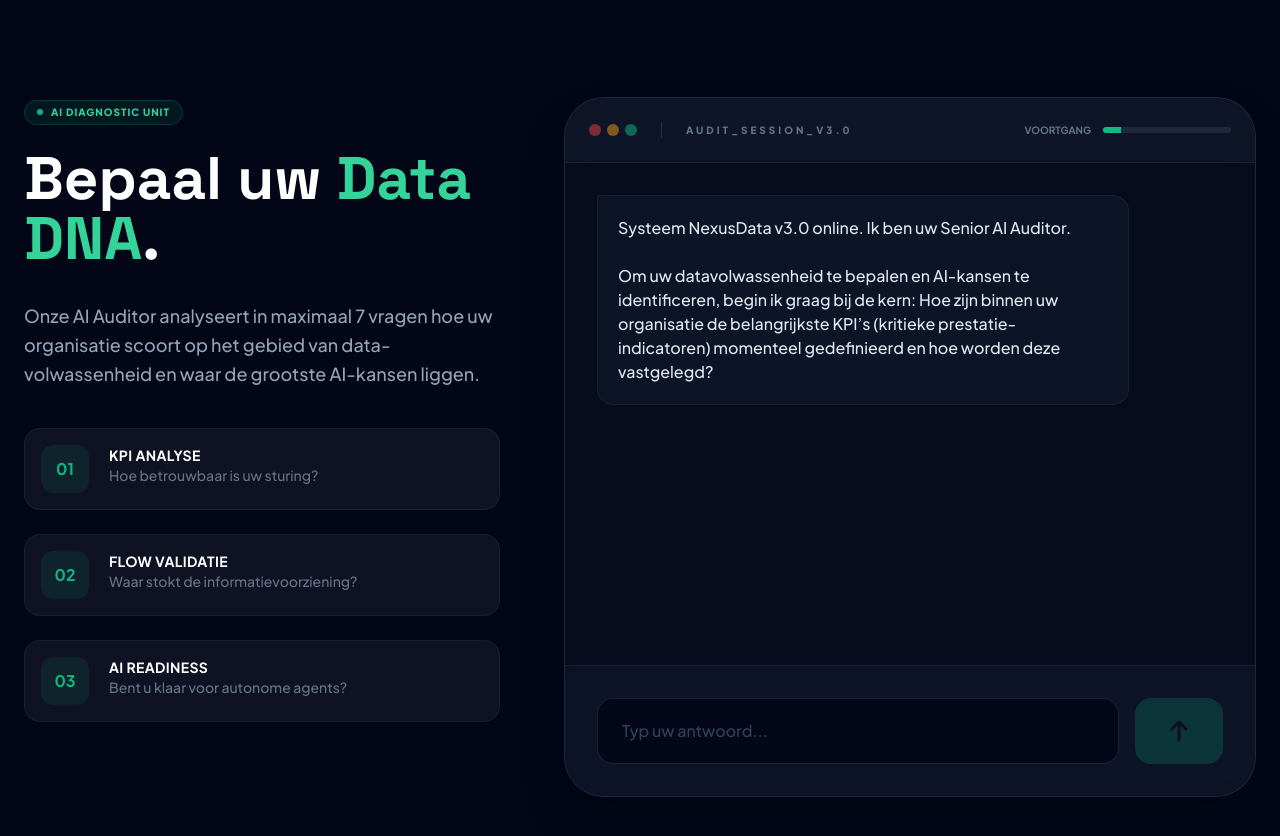
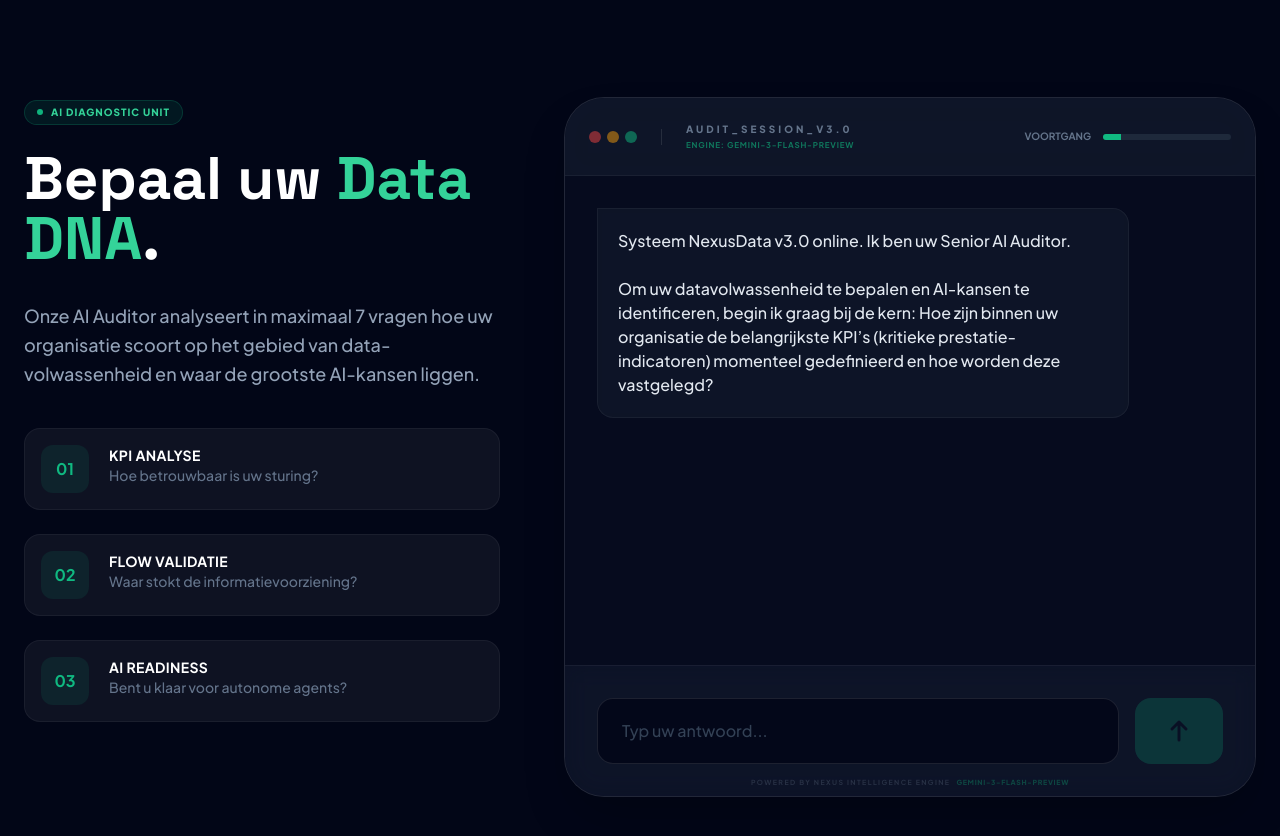
Before and after one commit to steflennips/WebsiteJS, a React (Vite) app: page / in a window 1280 px wide. Shown: the part 1560-2396 px from the top of the page. Built offline with nearby package versions, Linux system fonts and the light colour scheme.

Commit message:
feat: Display Gemini model engine in UI
Showcases the currently used Gemini model engine within the Maturity Agent UI for transparency.
Also extracts the GEMINI_MODEL constant to services/gemini.ts for better reusability and clarity.

```diff
--- a/components/MaturityAgent.tsx
+++ b/components/MaturityAgent.tsx
@@ -1,6 +1,6 @@
 
 import React, { useState, useRef, useEffect } from 'react';
-import { chatWithAgent } from '../services/gemini';
+import { chatWithAgent, GEMINI_MODEL } from '../services/gemini';
 import { Message, MaturityResult } from '../types';
 
 const MaturityAgent: React.FC = () => {
@@ -105,7 +105,10 @@ const MaturityAgent: React.FC = () => {
                     <div className="w-3 h-3 rounded-full bg-emerald-500/50"></div>
                   </div>
                   <div className="h-4 w-px bg-white/10 mx-2"></div>
+                  <div className="flex flex-col">
                     <span className="text-[10px] font-black tracking-[0.3em] text-slate-500 uppercase">AUDIT_SESSION_v3.0</span>
+                    <span className="text-[8px] font-bold text-emerald-500/60 uppercase tracking-widest mt-0.5">ENGINE: {GEMINI_MODEL}</span>
+                  </div>
                 </div>
                 {!result && (
                   <div className="flex items-center gap-3">
@@ -191,6 +194,7 @@ const MaturityAgent: React.FC = () => {
               </div>
 
               {!result && (
+                <div className="relative">
                   <form onSubmit={handleSubmit} className="p-8 bg-slate-900/50 backdrop-blur-md border-t border-white/5 flex gap-4">
                     <input
                       type="text"
@@ -208,6 +212,11 @@ const MaturityAgent: React.FC = () => {
                       <svg className="w-6 h-6" fill="none" stroke="currentColor" viewBox="0 0 24 24"><path strokeLinecap="round" strokeLinejoin="round" strokeWidth={3} d="M5 10l7-7m0 0l7 7m-7-7v18" /></svg>
                     </button>
                   </form>
+                  <div className="absolute bottom-2 left-1/2 -translate-x-1/2 flex items-center gap-1.5 opacity-30">
+                    <span className="text-[7px] font-bold text-slate-500 uppercase tracking-[0.2em]">Powered by Nexus Intelligence Engine</span>
+                    <span className="text-[7px] font-black text-emerald-500 uppercase tracking-widest">{GEMINI_MODEL}</span>
+                  </div>
+                </div>
               )}
             </div>
           </div>
--- a/services/gemini.ts
+++ b/services/gemini.ts
@@ -1,6 +1,8 @@
 
 import { GoogleGenAI } from "@google/genai";
 import { Message } from "../types";
+
+export const GEMINI_MODEL = 'gemini-3-flash-preview';
 
 const SYSTEM_INSTRUCTION = `
 Je bent de "NexusData Senior Auditor". Jouw doel is om de datavolwassenheid van een MKB-bedrijf te bepalen.
@@ -27,7 +29,6 @@ Begin het gesprek professioneel: introduceer jezelf kort als de NexusData Audito
 `;
 
 export async function chatWithAgent(history: Message[], userInput: string) {
-  // De API_KEY wordt tijdens de build in Vercel gesubstitueerd via de define-configuratie in vite.config.ts
   const apiKey = process.env.API_KEY;
 
   if (!apiKey || apiKey === "undefined" || apiKey === "") {
@@ -38,8 +39,7 @@ export async function chatWithAgent(history: Message[], userInput: string) {
   try {
     const ai = new GoogleGenAI({ apiKey });
     const response = await ai.models.generateContent({
-      // Gebruik van de nieuwste Gemini 3 Flash engine
-      model: 'gemini-3-flash-preview',
+      model: GEMINI_MODEL,
       contents: [
         ...history.map(m => ({
           role: m.role,
```
Lines whose indentation alone changed are shown as unchanged.
